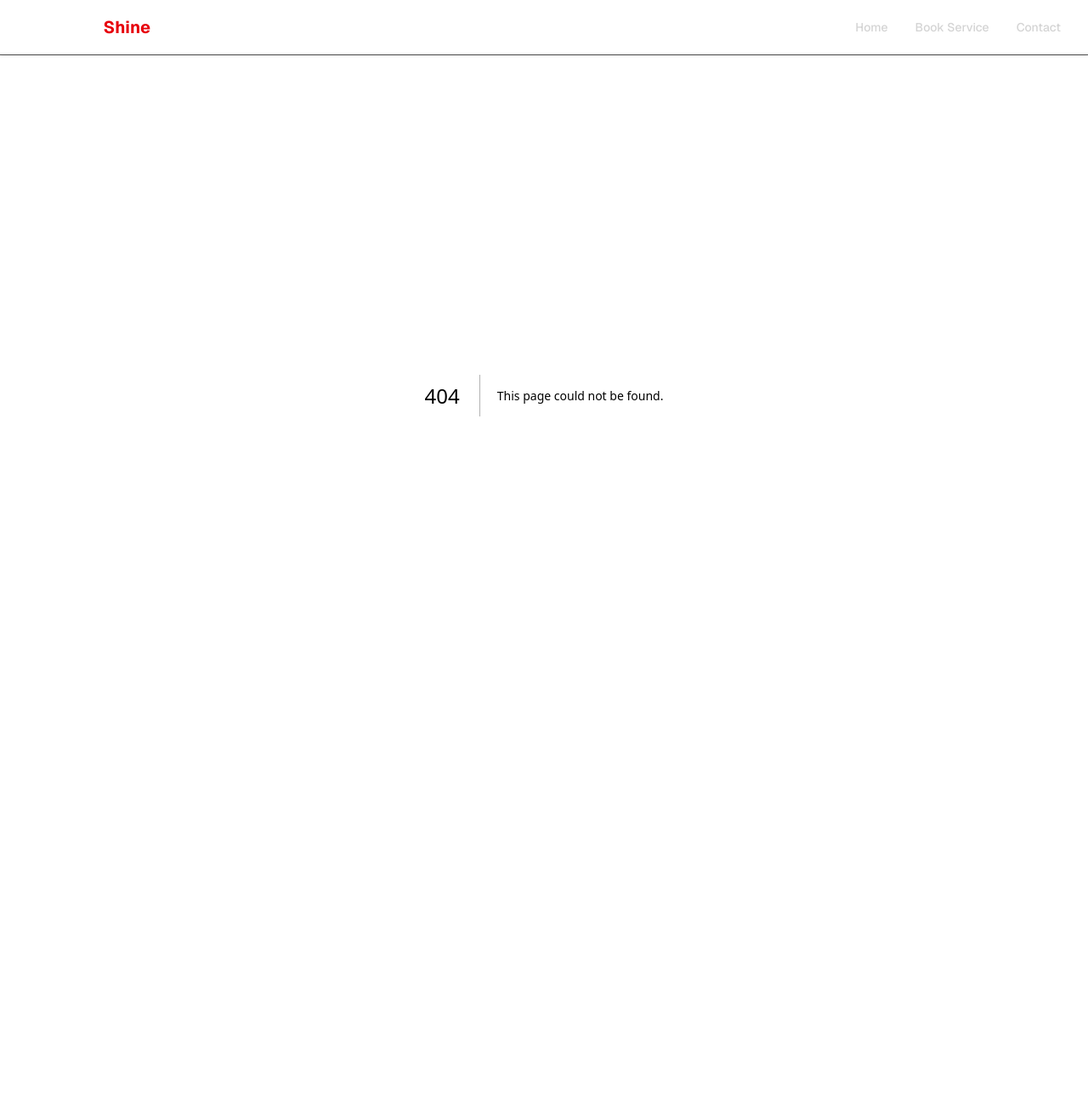
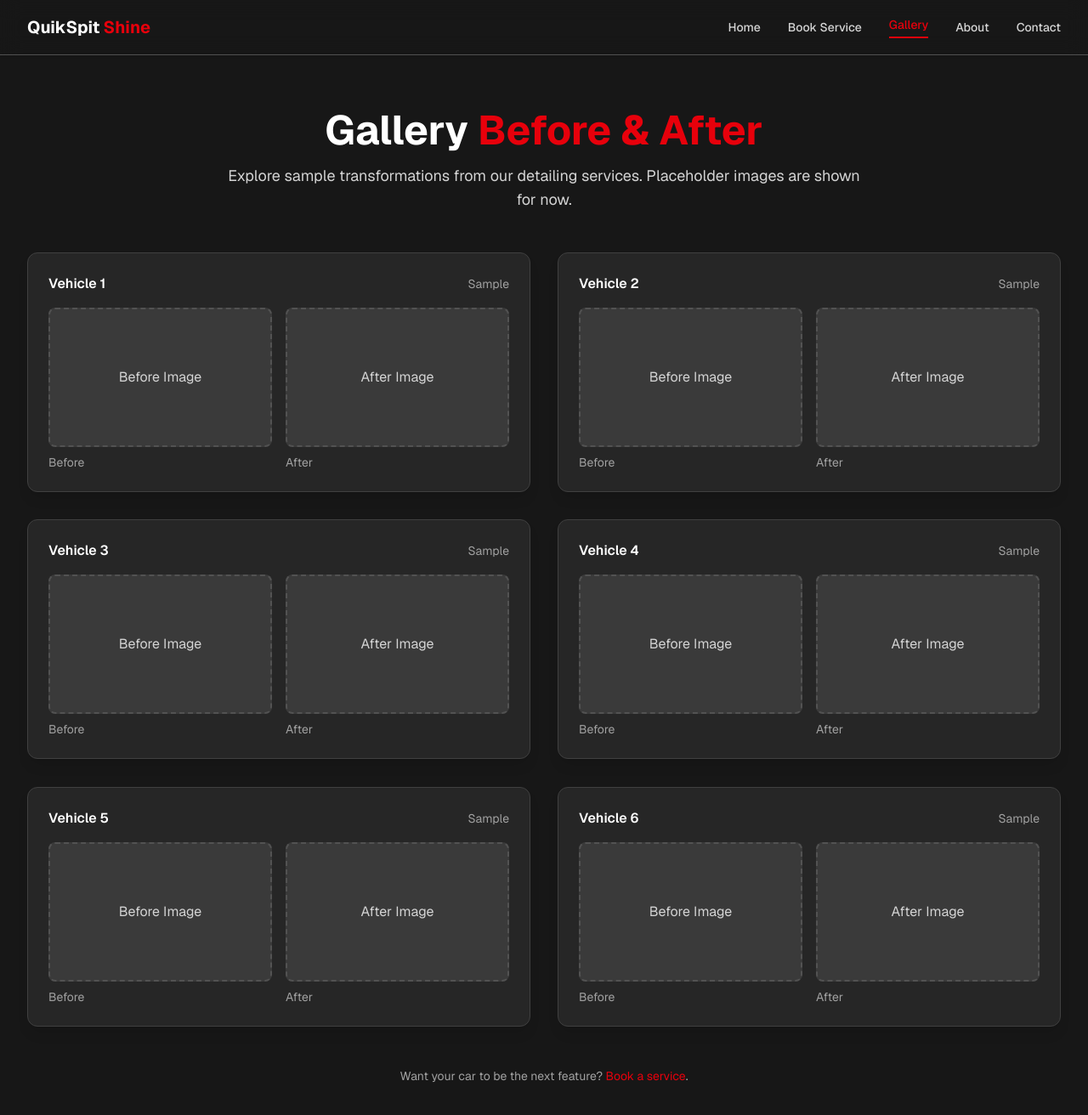
Before and after one commit to quikspitboise/quikspit-web, a Next.js app in the folder frontend/: page /gallery in a window 1280 px wide. Before the commit this address had no page. Shown: the top 1312 px of the page at 85% size. Before the commit the page ends 865 px from the top, so only its background shows below. Built offline with nearby package versions, Linux system fonts and the light colour scheme.

Commit message:
placeholder gallery and about pages

```diff
--- /dev/null
+++ b/frontend/src/app/about/page.tsx
@@ -0,0 +1,69 @@
+'use client'
+
+import { Reveal } from '@/components/reveal'
+
+export default function About() {
+  return (
+    <main className="min-h-screen bg-neutral-900 dark:bg-neutral-900">
+      <div className="container mx-auto px-4 sm:px-6 lg:px-8 py-16">
+        <div className="max-w-4xl mx-auto">
+          <div className="text-center mb-12">
+            <Reveal skipOnRouteTransition>
+              <h1 className="text-4xl sm:text-5xl font-bold text-white mb-4">
+                About <span className="text-red-600">QuikSpit Shine</span>
+              </h1>
+            </Reveal>
+            <Reveal delay={0.05} skipOnRouteTransition>
+              <p className="text-lg text-neutral-300 max-w-3xl mx-auto">
+                Lorem ipsum dolor sit amet, consectetur adipiscing elit. In non arcu eget ante tristique cursus.
+                Vestibulum ante ipsum primis in faucibus orci luctus et ultrices posuere cubilia curae.
+              </p>
+            </Reveal>
+          </div>
+
+          <Reveal skipOnRouteTransition className="bg-neutral-800 p-8 rounded-xl shadow-lg border border-neutral-700 mb-10">
+            <h2 className="text-2xl font-semibold text-white mb-4">Our Story</h2>
+            <p className="text-neutral-300 leading-relaxed mb-4">
+              Lorem ipsum dolor sit amet, consectetur adipiscing elit. Pellentesque non dui ac arcu rutrum aliquet.
+              Integer eu velit non turpis consectetur ultrices. Sed ac sapien a magna sodales aliquet. Suspendisse
+              tincidunt, lorem in aliquet fermentum, mauris mi malesuada est, at porta justo tellus sit amet erat.
+            </p>
+            <p className="text-neutral-300 leading-relaxed">
+              Curabitur ac orci ac lorem elementum commodo. Aenean ut sapien sed arcu hendrerit bibendum.
+              Mauris venenatis, magna in consectetur facilisis, dui odio bibendum nisi, ut finibus ipsum justo in mi.
+            </p>
+          </Reveal>
+
+          <Reveal delay={0.05} skipOnRouteTransition className="bg-neutral-800 p-8 rounded-xl shadow-lg border border-neutral-700">
+            <div className="grid grid-cols-1 md:grid-cols-[auto,1fr] gap-8 items-center">
+              <div className="flex items-center justify-center">
+                <div className="w-40 h-40 rounded-full bg-neutral-700 border border-neutral-600 flex items-center justify-center" role="img" aria-label="Owner headshot placeholder">
+                  <span className="text-neutral-400 text-sm">Owner Image</span>
+                </div>
+              </div>
+              <div>
+                <h3 className="text-xl font-semibold text-white mb-2">Meet the Owner</h3>
+                <p className="text-neutral-300 leading-relaxed mb-3">
+                  Lorem ipsum dolor sit amet, consectetur adipiscing elit. Donec id lacus vitae neque sodales tincidunt.
+                  Phasellus at urna non augue consectetur tristique. Cras vitae ultricies lectus, id fermentum mi.
+                </p>
+                <p className="text-neutral-300 leading-relaxed">
+                  Proin porta, lacus et auctor blandit, nibh massa mattis turpis, sed elementum augue magna vitae ex.
+                  Nunc vehicula, elit sed suscipit accumsan, lorem lorem interdum arcu, eu laoreet nunc arcu non ipsum.
+                </p>
+              </div>
+            </div>
+          </Reveal>
+
+          <Reveal delay={0.1} skipOnRouteTransition>
+            <div className="mt-10 text-center">
+              <a href="/contact" className="inline-block bg-red-600 hover:bg-red-700 text-white font-semibold py-3 px-6 rounded-lg transition-all duration-200 focus:ring-2 focus:ring-red-600 focus:ring-offset-2 focus:ring-offset-neutral-900">
+                Get in Touch
+              </a>
+            </div>
+          </Reveal>
+        </div>
+      </div>
+    </main>
+  )
+}
--- /dev/null
+++ b/frontend/src/app/gallery/page.tsx
@@ -0,0 +1,63 @@
+'use client'
+
+import { Reveal } from '@/components/reveal'
+
+export default function Gallery() {
+  return (
+    <main className="min-h-screen bg-neutral-900 dark:bg-neutral-900">
+      <div className="container mx-auto px-4 sm:px-6 lg:px-8 py-16">
+        <div className="text-center mb-12 max-w-3xl mx-auto">
+          <Reveal skipOnRouteTransition>
+            <h1 className="text-4xl sm:text-5xl font-bold text-white mb-4">
+              Gallery <span className="text-red-600">Before & After</span>
+            </h1>
+          </Reveal>
+          <Reveal delay={0.05} skipOnRouteTransition>
+            <p className="text-lg text-neutral-300">
+              Explore sample transformations from our detailing services. Placeholder images are shown for now.
+            </p>
+          </Reveal>
+        </div>
+
+        <div className="grid grid-cols-1 md:grid-cols-2 gap-8">
+          {[...Array(6)].map((_, index) => (
+            <Reveal key={index} skipOnRouteTransition className="bg-neutral-800 p-6 rounded-xl shadow-lg border border-neutral-700">
+              <div className="mb-4 flex items-center justify-between">
+                <h3 className="text-white font-semibold">Vehicle {index + 1}</h3>
+                <span className="text-neutral-400 text-sm">Sample</span>
+              </div>
+              <div className="grid grid-cols-1 sm:grid-cols-2 gap-4">
+                <figure className="">
+                  <div className="aspect-[16/10] w-full rounded-lg bg-neutral-700/80 border-2 border-dashed border-neutral-600 flex items-center justify-center text-neutral-300">
+                    <span className="sr-only">Before image placeholder for vehicle {index + 1}</span>
+                    <span aria-hidden className="text-neutral-300">Before Image</span>
+                  </div>
+                  <figcaption className="mt-2 text-neutral-400 text-sm">Before</figcaption>
+                </figure>
+                <figure className="">
+                  <div className="aspect-[16/10] w-full rounded-lg bg-neutral-700/80 border-2 border-dashed border-neutral-600 flex items-center justify-center text-neutral-300">
+                    <span className="sr-only">After image placeholder for vehicle {index + 1}</span>
+                    <span aria-hidden className="text-neutral-300">After Image</span>
+                  </div>
+                  <figcaption className="mt-2 text-neutral-400 text-sm">After</figcaption>
+                </figure>
+              </div>
+            </Reveal>
+          ))}
+        </div>
+
+        <Reveal delay={0.05} skipOnRouteTransition>
+          <div className="mt-12 text-center">
+            <p className="text-neutral-400 text-sm">
+              Want your car to be the next feature?&nbsp;
+              <a href="/booking" className="text-red-600 hover:underline focus:outline-none focus:ring-2 focus:ring-red-600 focus:ring-offset-2 focus:ring-offset-neutral-900 rounded">
+                Book a service
+              </a>
+              .
+            </p>
+          </div>
+        </Reveal>
+      </div>
+    </main>
+  )
+}
--- a/frontend/src/components/navigation.tsx
+++ b/frontend/src/components/navigation.tsx
@@ -15,6 +15,8 @@ export function Navigation() {
   const navItems = [
     { href: '/', label: 'Home' },
     { href: '/booking', label: 'Book Service' },
+    { href: '/gallery', label: 'Gallery' },
+    { href: '/about', label: 'About' },
     { href: '/contact', label: 'Contact' },
   ];
   return (
```
